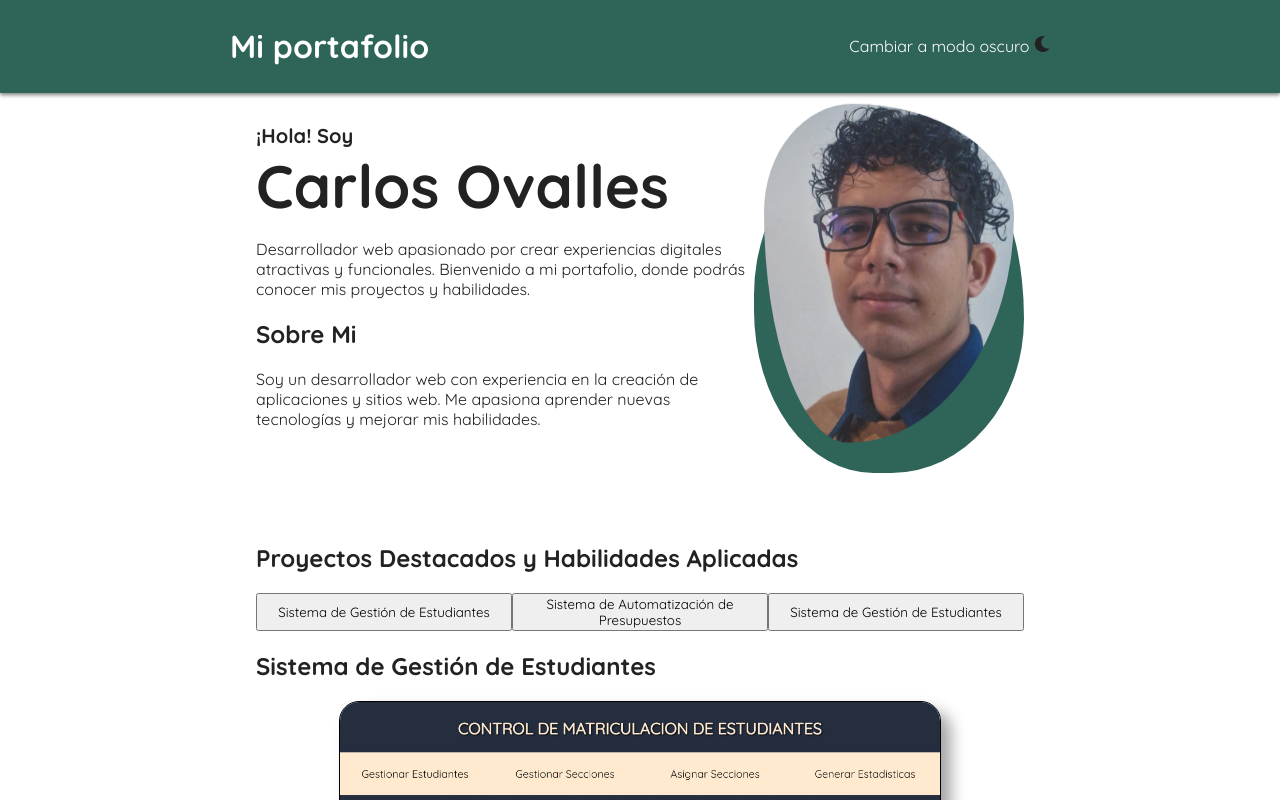
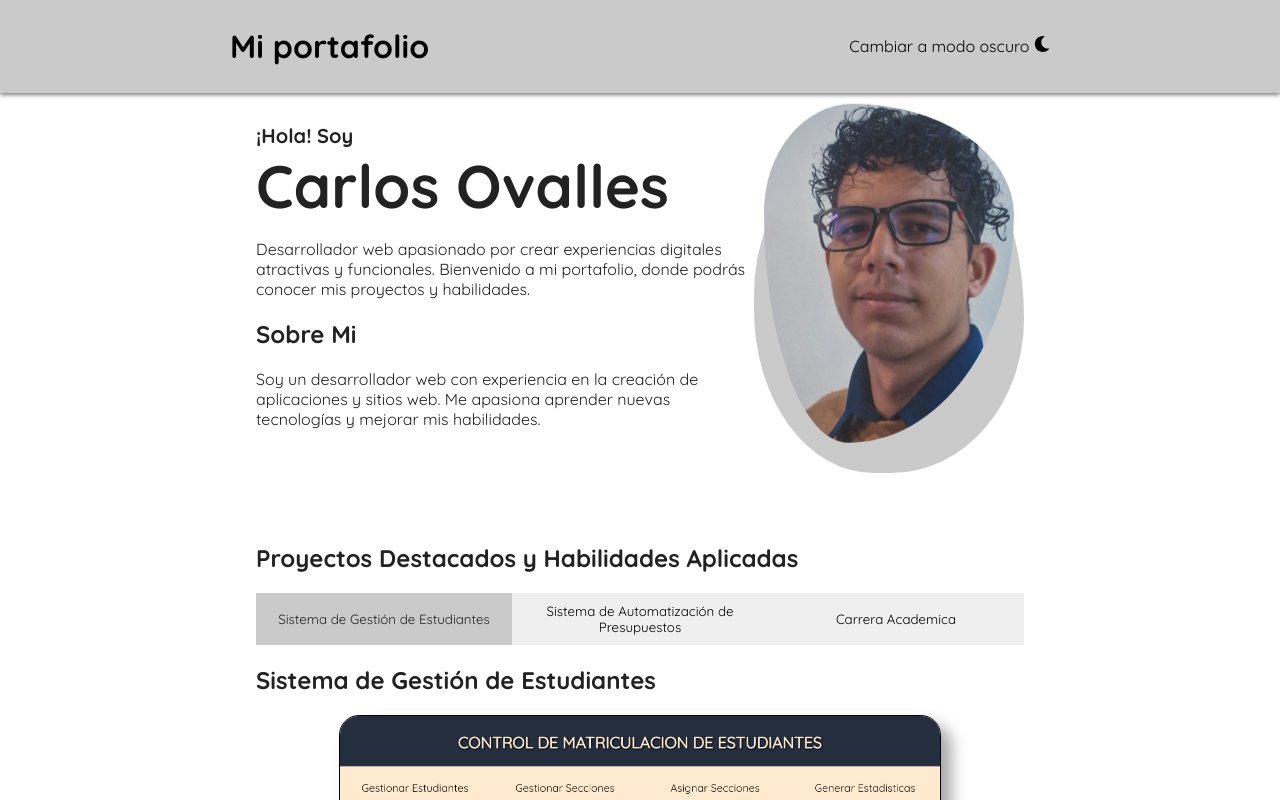
Before and after one commit to carlosamov/Portfolio, a React (Vite) app: page / in a window 1280 px wide. Shown: the top 800 px of the page. Built offline with nearby package versions, Linux system fonts and the light colour scheme.

Commit message:
Improve Habilidades UI and update styles
Enhanced the Habilidades component with visual feedback for selected navigation, updated project descriptions, and improved the carousel logic. Adjusted CSS for carousel, habilidades, and header for better layout, responsiveness, and theme consistency.

```diff
--- a/src/App.css
+++ b/src/App.css
@@ -30,10 +30,10 @@ body.light {
   --main-bg: #fff;
   --main-text: #222;
 
-  --main-secondary: #2f6459;
+  --main-secondary: #cacaca;
 
-  --header-bg: #2f6459;
-  --header-text: #fff;
+  --header-bg: #cacaca;
+  --header-text: #000000;
 }
 
 body.dark {
--- a/src/componentes/Habilidades.jsx
+++ b/src/componentes/Habilidades.jsx
@@ -1,4 +1,4 @@
-import React from "react";
+import React, { useEffect } from "react";
 
 import "./estilos/habilidades.css";
 
@@ -13,18 +13,35 @@ import imgUsuarios from "../assets/Usuarios.png";
 export default function Habilidades() {
   const [page, setPage] = React.useState(1);
 
+  const selected = {
+    backgroundColor: "var(--main-secondary)",
+    color: "var(--main-text)",
+  };
+
   return (
     <section className="habilidades">
       <h2>Proyectos Destacados y Habilidades Aplicadas</h2>
       <div className="NavBar">
-        <button className="nav 1" onClick={() => setPage(1)}>
+        <button
+          style={page == 1 ? selected : undefined}
+          className="nav 1"
+          onClick={() => setPage(1)}
+        >
           Sistema de Gestión de Estudiantes
         </button>
-        <button className="nav 2" onClick={() => setPage(2)}>
+        <button
+          style={page == 2 ? selected : undefined}
+          className="nav 2"
+          onClick={() => setPage(2)}
+        >
           Sistema de Automatización de Presupuestos
         </button>
-        <button className="nav 3" onClick={() => setPage(3)}>
-          Sistema de Gestión de Estudiantes
+        <button
+          style={page == 3 ? selected : undefined}
+          className="nav 3"
+          onClick={() => setPage(3)}
+        >
+          Carrera Academica
         </button>
       </div>
       {page == 1 && <GestionEstudiantes />}
@@ -74,7 +91,7 @@ function GestionEstudiantes() {
 function AutomatizacionPresupuestos() {
   return (
     <div>
-      <h2>Automatización de Presupuestos</h2>
+      <h2>Automatización de Presupuestos (En Progreso)</h2>
       <Carousel
         images={[
           imgLogin,
@@ -85,27 +102,27 @@ function AutomatizacionPresupuestos() {
         ]}
       />
       <p>
-        Se desarrolló una aplicacion web integral para la gestion de
-        matriculación de estudiantes, junto con estadísticas de estudiantes
-        registrados a lo largo del tiempo, asi como administración de secciones.
+        Se desarrolló una aplicacion web como proyecto académico para la
+        creación de una plataforma para automatizar el proceso de elbaroación y
+        gestión de presupuestos.
       </p>
       <h3>Tecnológias Aplicadas</h3>
       <ul>
         <li>
-          <b>Frontend con React:</b> Construí la interfaz de usuario interactiva
-          y responsiva, gestionando el estado de la aplicación y la comunicación
-          con el backend.
+          <b>Frontend con React:</b> Mi principal herramienta de creación de
+          interfaces es React, domino los Hooks basicos y entiendo el ciclo de
+          vida del componente de manera sólida.
         </li>
         <li>
           <p>
-            <b>Backend con C#:</b> Diseñé en su totalidad la API RESTful usando
-            C# con EmbedIO para el servidor y EntityFramework para manipular la
-            base de datos PostgreSQL.
+            <b>Backend con Node.js:</b> Diseñé en su totalidad la API RESTful
+            usando Node.js con Express, para el servidor y Sequelize (un ORM
+            para Node.js) para manipular la base de datos PostgreSQL.
           </p>
         </li>
         <p>
-          Gracias a este proyecto aprendí a intercontectar los distintos
-          elementos de una apliación, siguiendo los patrones de diseño MVC.
+          Gracias a este proyecto aprendí a crear una interacción más fluida
+          entre componentes y afinar los conocimientos ya presentes de React.
         </p>
       </ul>
     </div>
@@ -120,11 +137,11 @@ function Carousel(props) {
   const [index, setIndex] = React.useState(0);
 
   const next = () => {
-    setIndex((index + 1) % props.images.length);
+    setIndex((prev) => (prev + 1) % props.images.length);
   };
 
   const prev = () => {
-    setIndex((index - 1 + props.images.length) % props.images.length);
+    setIndex((prev) => (prev - 1 + props.images.length) % props.images.length);
   };
 
   return (
--- a/src/componentes/estilos/carousel.css
+++ b/src/componentes/estilos/carousel.css
@@ -6,18 +6,23 @@ div.carousel {
 }
 
 div.carousel-container {
-  width: 400px;
-  height: 300px;
+  width: 640px;
+  height: 360px;
   overflow: hidden;
   border-radius: 8px;
   box-shadow: 0 0 10px #000000;
 }
 
+div.carousel-frame {
+  display: flex;
+  transition: all 0.5s ease-in-out;
+  width: 100%;
+  height: 100%;
+}
+
 div.carousel img {
-  width: 200%;
-  max-width: 1000px;
-  border-radius: 10px;
-  border: solid black 1px;
+  width: 100%;
+  height: 100%;
   object-fit: cover;
 }
 
--- a/src/componentes/estilos/habilidades.css
+++ b/src/componentes/estilos/habilidades.css
@@ -4,10 +4,22 @@ section.habilidades {
 
 div.NavBar {
   display: flex;
+  position: sticky;
+  top: 0;
 }
 
-div.NavBar * {
+button.nav {
   flex: 1 1;
+
+  border: 0px;
+  padding: 10px;
+
+  cursor: pointer;
+}
+
+button.nav:hover {
+  background-color: var(--main-secondary);
+  color: var(--main-text);
 }
 
 img.img-estudiantes {
--- a/src/componentes/estilos/header.css
+++ b/src/componentes/estilos/header.css
@@ -18,3 +18,7 @@ header {
   background: var(--header-bg);
   color: var(--header-text);
 }
+
+svg {
+  color: var(--header-text);
+}
```
